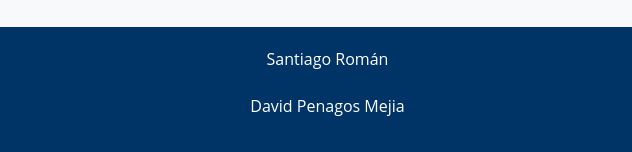
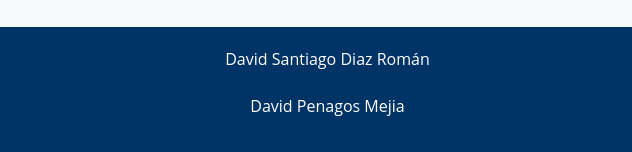
Before and after one commit to santiago9007/proyecto-integrador, a plain HTML site: page index.html in a window 1280 px wide. Shown: the part 1688-1840 px from the top of the page, 0-632 px from the left. Drawn offline with Linux system fonts and the light colour scheme.

Commit message:
Actualización

```diff
--- a/index.html
+++ b/index.html
@@ -75,7 +75,7 @@
     </main>
 
     <footer>
-        <p>Santiago Román</p>
+        <p> David Santiago Diaz Román</p>
         <div class="redes">
             <a href=""></a><img src="images/whatsapp.png" alt="whatsapp santiago">
             <a href=""></a><img src="images/instagram.png" alt="instagram santiago">
```
